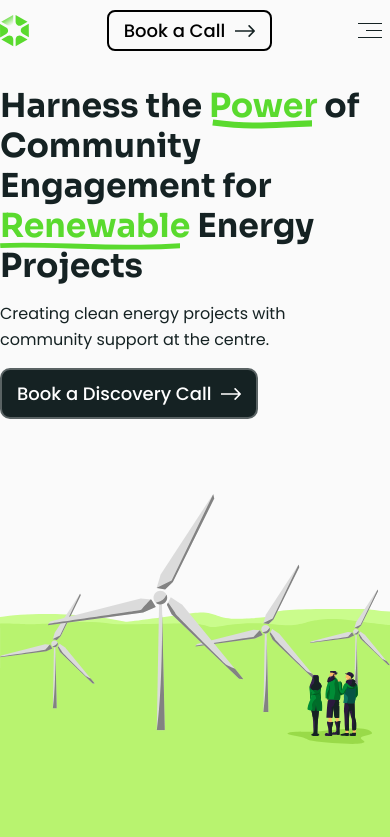
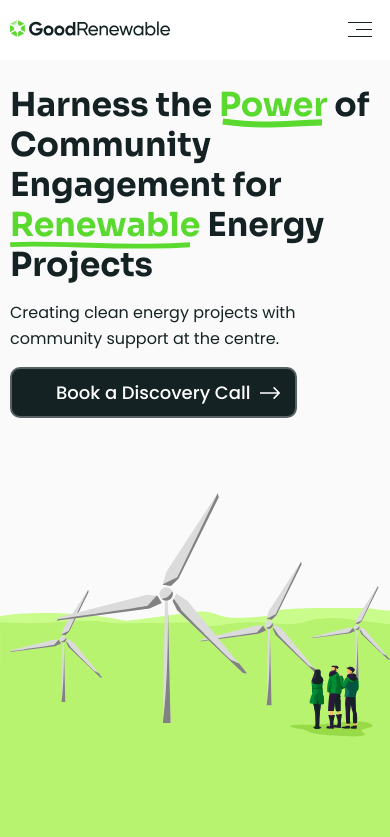
Before and after one commit to elghanbibadr/GoodRenewable, a React (Vite) app: page / in a window 390 px wide. Shown: the top 837 px of the page. Built offline with nearby package versions, Linux system fonts and the light colour scheme.

Commit message:
fix issue on mobile navbar

```diff
--- a/src/componenet/Hero/Hero.jsx
+++ b/src/componenet/Hero/Hero.jsx
@@ -2,13 +2,13 @@ import BookCallBtn from '../Nav/BookCallBtn'
 const Hero = () => {
 
   return (
-    <section className='md:flex section hero relative '>
+    <section className='md:flex px-4 section hero relative '>
 
 
       <div data-aos="fade-right" data-aos-offset="300" data-aos-easing="ease-in-sine" className='mt-10 lg:mt-40 '>
         <h1 className=' md:w-[70%] lg:w-[80%]'>Harness the<strong className='strong-small ' > Power</strong>  of Community Engagement for <strong className='strong--taller'>Renewable</strong> Energy Projects</h1>
         <p className='text-black my-6 lg:my-10 w-4/5 lg:w-1/3'>Creating clean energy projects with <br/> community support at the centre.</p>
-        <BookCallBtn fill='white' className='py-4 lg:py-6  lg:px-16 md:mt-10  book-discoveryCall-btn  mb-20 bg-black hover:bg-paleWhite hover:text-black text-white' text='Book a Discovery Call' />
+        <BookCallBtn fill='white' className='py-4 w-full text-center sm:pl-[4.4rem] sm2:w-fit lg:py-6  lg:px-16 md:mt-10  book-discoveryCall-btn  mb-20  bg-black hover:bg-paleWhite hover:text-black text-white' text='Book a Discovery Call' />
       </div>
 
       <svg data-aos="fade-left"  className='mx-auto z-50 absolute mt-10 md:w-1/2 md:right-4 md:top-[45%] lg:top-[60%]' viewBox="0 0 753 483" fill="none" xmlns="http://www.w3.org/2000/svg">
--- a/src/componenet/Nav/Nav.jsx
+++ b/src/componenet/Nav/Nav.jsx
@@ -1,4 +1,4 @@
-import React ,{useState,useEffect} from 'react'
+import React, { useState, useEffect } from 'react'
 import { Link, Element } from 'react-scroll';
 
 import logo from "../../assets/Logo.svg"
@@ -8,11 +8,11 @@ import GoodRenewable from "../../assets/GoodRenewable.svg"
 import BookCallBtn from '../UI/BookCallBtn'
 
 const Nav = () => {
-    const [menuCollapse, setMenuCollapse]=useState(false)
-    const listLinks=["Our Process","Get Involved","FAQ","Our Team"]
+  const [menuCollapse, setMenuCollapse] = useState(false)
+  const listLinks = ["Our Process", "Get Involved", "FAQ", "Our Team"]
 
-    const hanldeMenuHamburgerClicked=()=>setMenuCollapse(true)
-    const hanldeCloseIconClicked=()=>setMenuCollapse(false)
+  const hanldeMenuHamburgerClicked = () => setMenuCollapse(true)
+  const hanldeCloseIconClicked = () => setMenuCollapse(false)
 
 
   // steacky menu
@@ -27,7 +27,7 @@ const Nav = () => {
   }, []);
 
 
-    const handleNavLinkClicked=()=>setMenuCollapse(false)
+  const handleNavLinkClicked = () => setMenuCollapse(false)
 
   const handleScroll = () => {
     if (window.scrollY > 100) {
@@ -38,18 +38,18 @@ const Nav = () => {
   };
 
   return (
-    <header className={` ${isSticky ? 'fixed pl-10 inset-0 z-[999999999] shadow-lg h-fit bg-white' : ''}`}>
-    <nav className=' flex py-4  items-center justify-between flex-wrap relative md:flex-nowrap md:pt-6 '>
-     <img className={`${!menuCollapse ? "block":"hidden"} md:hidden`} src={logo} alt='logo' />
-   <img className={`${menuCollapse ? "block":"hidden"} w-64 h-14 md:block lg:h-[4.2rem] lg:w-[32rem] lg:relative lg:right-14`}  src={GoodRenewable} alt="goodRenewable logo"/>
-     {!menuCollapse &&  <BookCallBtn text="Book a Call" className="py-2 book-call-btn border-2   hover:bg-black hover:text-white  md:hidden" fill="#152223" /> }
-  { !menuCollapse &&  <img onClick={hanldeMenuHamburgerClicked} className="md:hidden" src={menuBurger} alt="menu burger icon" />}
-     { menuCollapse && <img onClick={hanldeCloseIconClicked} className='md:hidden px-3' src={closeIcon} alt="close icon" />}
-        <ul className={ ` ${!menuCollapse ? "hidden h-0":" h-screen"} mx-auto md:flex  transition-opacity duration-1000 md:mx-1 md:visible md:h-fit  md:opacity-100 flex flex-col items-center mt-20 md:mt-0  w-full md:w-auto    text-black navbar__list font-bold md:font-[400]  text-[3.2rem] md:flex-row  md:text-[1.6rem]`}>
-          {listLinks.map((link,index) =>{
-                return <li className='lg:mx-[2rem]'  key={index}><Link to={link} offset={-70} smooth={true} duration={500}><a onClick={handleNavLinkClicked} href='#' className=' lg:mr-[2rem]'>{link}</a></Link></li>
+    <header className={` bg-white   ${isSticky ? 'fixed md:px-10 inset-0 z-[999999999] shadow-lg h-fit bg-white' : 'md:bg-[#FAFAFA]'}`}>
+      <nav className=' flex py-4 px-4 md:px-0  items-center justify-between flex-wrap relative md:flex-nowrap md:pt-6 '>
+       <img className={`${isSticky ? "block" : "hidden"} md:hidden`} src={logo} alt='logo' />
+        <img className={`${!isSticky ? "block" : "hidden"} w-64 h-14 mb-1  md:block lg:h-[4.2rem] lg:w-[32rem] lg:relative lg:right-14`} src={GoodRenewable} alt="goodRenewable logo" />
+         {isSticky &&  <BookCallBtn text="Book a Call" className="py-2 book-call-btn border-2   hover:bg-black hover:text-white  md:hidden" fill="#152223" /> }
+        {!menuCollapse && <img onClick={hanldeMenuHamburgerClicked} className="md:hidden" src={menuBurger} alt="menu burger icon" />}
+        {menuCollapse && <img onClick={hanldeCloseIconClicked} className='md:hidden px-3' src={closeIcon} alt="close icon" />}
+        <ul className={` ${!menuCollapse ? "hidden h-0" : " h-screen"} mx-auto md:flex  transition-opacity duration-1000 md:mx-1 md:visible md:h-fit  md:opacity-100 flex flex-col items-center mt-20 md:mt-0  w-full md:w-auto    text-black navbar__list font-bold md:font-[400]  text-[3.2rem] md:flex-row  md:text-[1.6rem]`}>
+          {listLinks.map((link, index) => {
+            return <li className='lg:mx-[2rem]' key={index}><Link to={link} offset={-100} smooth={true} duration={500}><a onClick={handleNavLinkClicked} href='#' className=' lg:mr-[2rem]'>{link}</a></Link></li>
           })}
-        <li className='relative top-10 md:top-0   '><BookCallBtn className='book-call-btn border-2 lg:px-10  hover:bg-black hover:text-white lg:ml-20' text="Book a Call" fill="#152223" /> </li>
+          <li onClick={handleNavLinkClicked} className='relative top-10 md:top-0   '><BookCallBtn className='book-call-btn border-2 lg:px-10  hover:bg-black hover:text-white lg:ml-20' text="Book a Call" fill="#152223" /> </li>
         </ul>
       </nav>
     </header>
--- a/src/componenet/UI/BookCallBtn.jsx
+++ b/src/componenet/UI/BookCallBtn.jsx
@@ -3,7 +3,7 @@ const BookCallBtn = (props) => {
   return (
 
     <a href="https://calendly.com/good-renewable/arrange-a-call?primary_color=5ada2e" target="_blank" >
-    <button onClick={props.onClick} className={`${props.className} flex     rounded-[8px] px-6  items-center hover:bg-black `}>
+    <button onClick={props.onClick} className={`${props.className} flex  rounded-[8px] px-6  items-center hover:bg-black `}>
     <span className='mr-4  font-[500] '>{props.text}</span>
     <svg   width="20" height="16" viewBox="0 0 25 16" fill="none" xmlns="http://www.w3.org/2000/svg">
 <path  d="M24.7071 8.70711C25.0976 8.31658 25.0976 7.68342 24.7071 7.29289L18.3431 0.928932C17.9526 0.538408 17.3195 0.538408 16.9289 0.928932C16.5384 1.31946 16.5384 1.95262 16.9289 2.34315L22.5858 8L16.9289 13.6569C16.5384 14.0474 16.5384 14.6805 16.9289 15.0711C17.3195 15.4616 17.9526 15.4616 18.3431 15.0711L24.7071 8.70711ZM0 9H24V7H0V9Z" fill={props.fill}/>
--- a/src/componenet/UI/BookDiscoveryCallBtn.jsx
+++ b/src/componenet/UI/BookDiscoveryCallBtn.jsx
@@ -2,7 +2,7 @@ import React from 'react'
 
 
 const BookDiscoveryCall = (props) => {
-    <button className={`flex py-3 w-full   book-discoveryCall-btn bg-black text-black hover:bg-paleWhite hover:text-black md:py-4"   border-2 border-paleBlack rounded-xl px-6  items-center `}>
+    <button className={`flex py-3 w-full   book-discoveryCall-btn bg-black text-black hover:bg-paleWhite hover:text-black md:py-4"    rounded-xl px-6  items-center `}>
         <span className='mr-4 font-[500] '>Book a Discovery Call</span>
         <svg width="20" height="16" viewBox="0 0 25 16" fill="none" xmlns="http://www.w3.org/2000/svg">
             <path d="M24.7071 8.70711C25.0976 8.31658 25.0976 7.68342 24.7071 7.29289L18.3431 0.928932C17.9526 0.538408 17.3195 0.538408 16.9289 0.928932C16.5384 1.31946 16.5384 1.95262 16.9289 2.34315L22.5858 8L16.9289 13.6569C16.5384 14.0474 16.5384 14.6805 16.9289 15.0711C17.3195 15.4616 17.9526 15.4616 18.3431 15.0711L24.7071 8.70711ZM0 9H24V7H0V9Z" fill={props.fill} />
--- a/tailwind.config.cjs
+++ b/tailwind.config.cjs
@@ -20,7 +20,7 @@ module.exports = {
       "sm2":"362px",
       // => @media (min-width: 640px) { ... }
 
-      'md': '768px',
+      'md': '780px',
       // => @media (min-width: 768px) { ... }
 
       'lg': '1110px',
```
Lines whose indentation alone changed are shown as unchanged.
